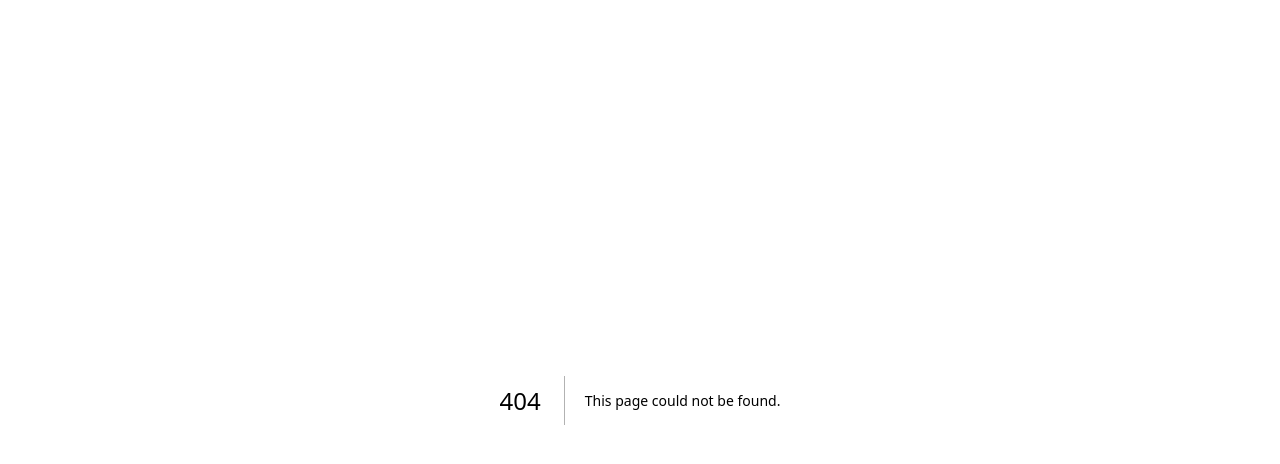
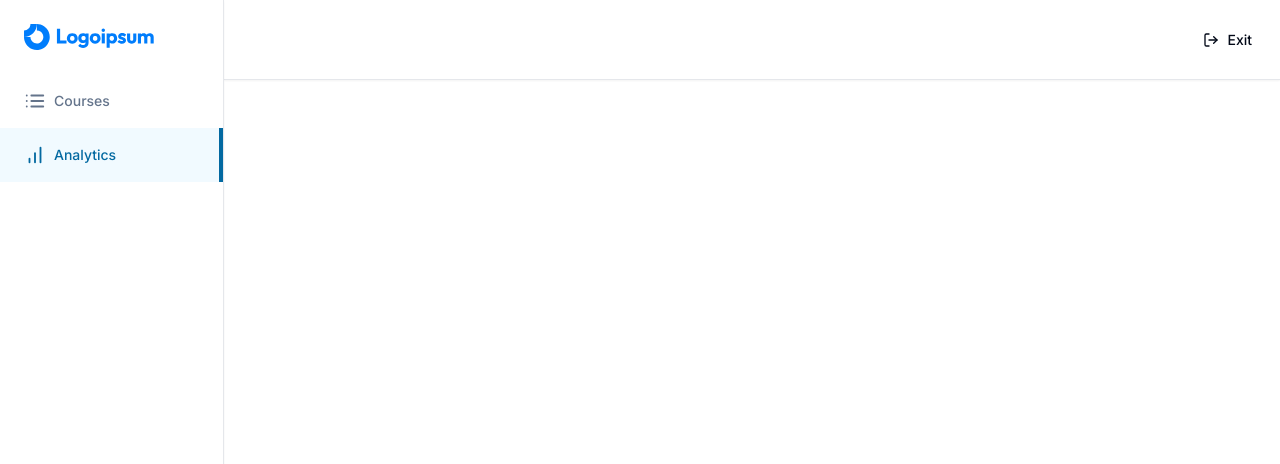
Before and after one commit to CS50Aish/lmsstack, a Next.js app in the folder lms-tutorial/: page /teacher/analytics in a window 1280 px wide. Before the commit this address had no page. Shown: the top 464 px of the page. Built offline with nearby package versions, Linux system fonts and the light colour scheme.

Commit message:
Updated Files

```diff
--- /dev/null
+++ b/lms-tutorial/app/(dashboard)/(routes)/teacher/analytics/page.tsx
@@ -0,0 +1,9 @@
+const AnalyticsPage = () => {
+    return (
+        <div>
+            Analytics Page
+        </div>
+    );
+}
+
+export default AnalyticsPage;
```
